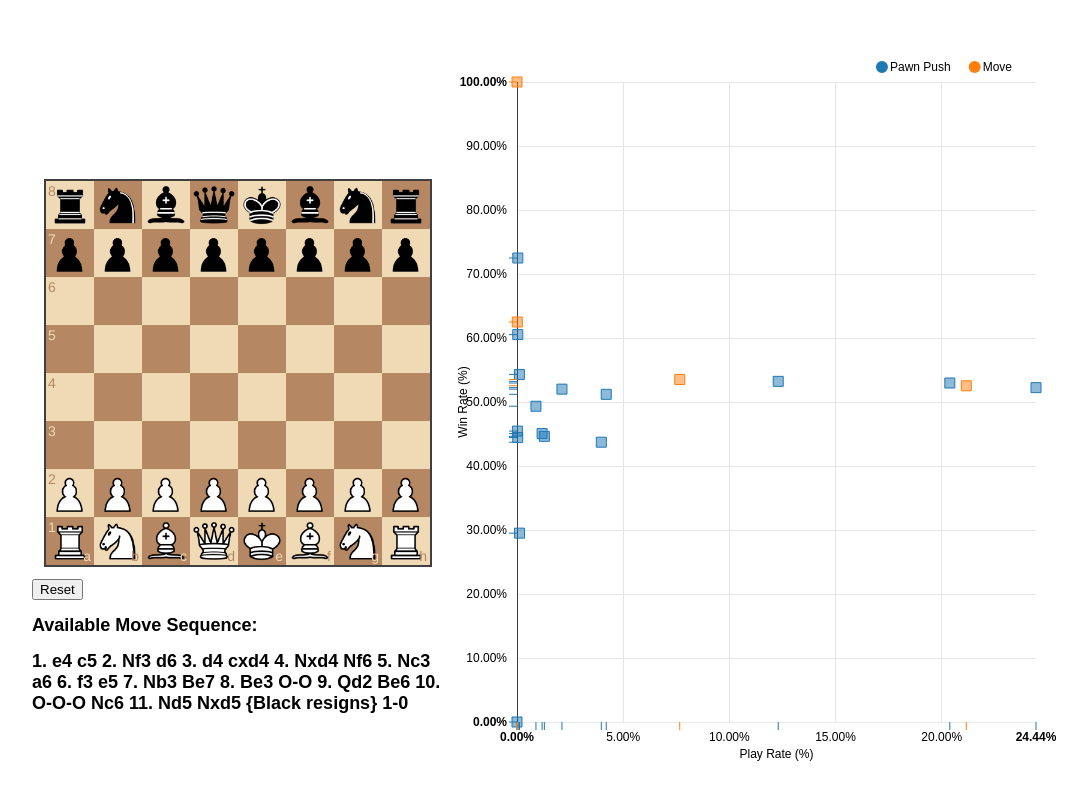
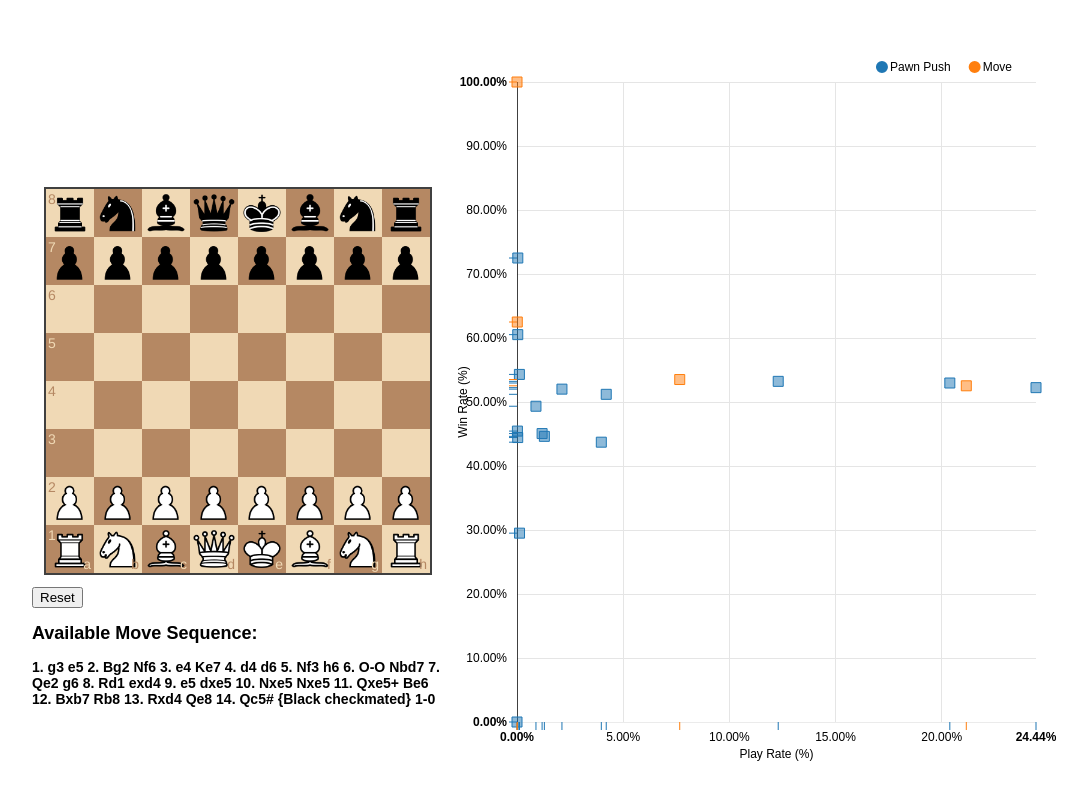
Before and after one commit to m-hou/Chess-Analysis, a plain HTML site: page index.html in a window 1280 px wide. Shown: the part 3672-4472 px from the top of the page, without its empty margins (96-1183 px from the left). Drawn offline with Linux system fonts and the light colour scheme.

Commit message:
update move sequence in index html

```diff
--- a/index.html
+++ b/index.html
@@ -30,7 +30,7 @@
             <div id="board"></div>
             <input type="button" id="resetBtn" value="Reset"/>
             <h2>Available Move Sequence:</h2>
-            <h2>1. e4 c5 2. Nf3 d6 3. d4 cxd4 4. Nxd4 Nf6 5. Nc3 a6 6. f3 e5 7. Nb3 Be7 8. Be3 O-O 9. Qd2 Be6 10. O-O-O Nc6 11. Nd5 Nxd5 {Black resigns} 1-0</h2>
+            <h3>1. g3 e5 2. Bg2 Nf6 3. e4 Ke7 4. d4 d6 5. Nf3 h6 6. O-O Nbd7 7. Qe2 g6 8. Rd1 exd4 9. e5 dxe5 10. Nxe5 Nxe5 11. Qxe5+ Be6 12. Bxb7 Rb8 13. Rxd4 Qe8 14. Qc5# {Black checkmated} 1-0</h3>
         </div>
 
         <svg id="chart5"></svg>
```
